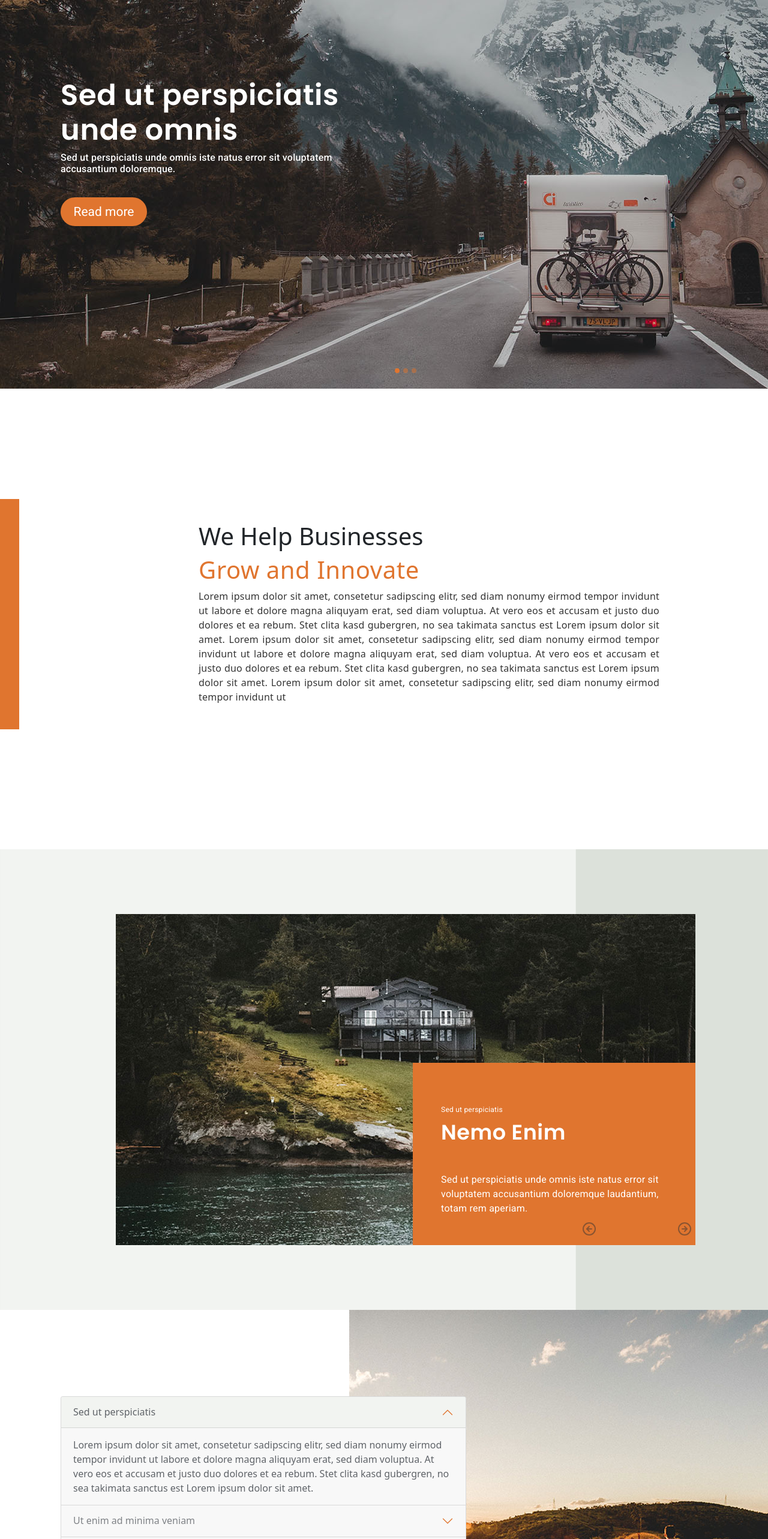
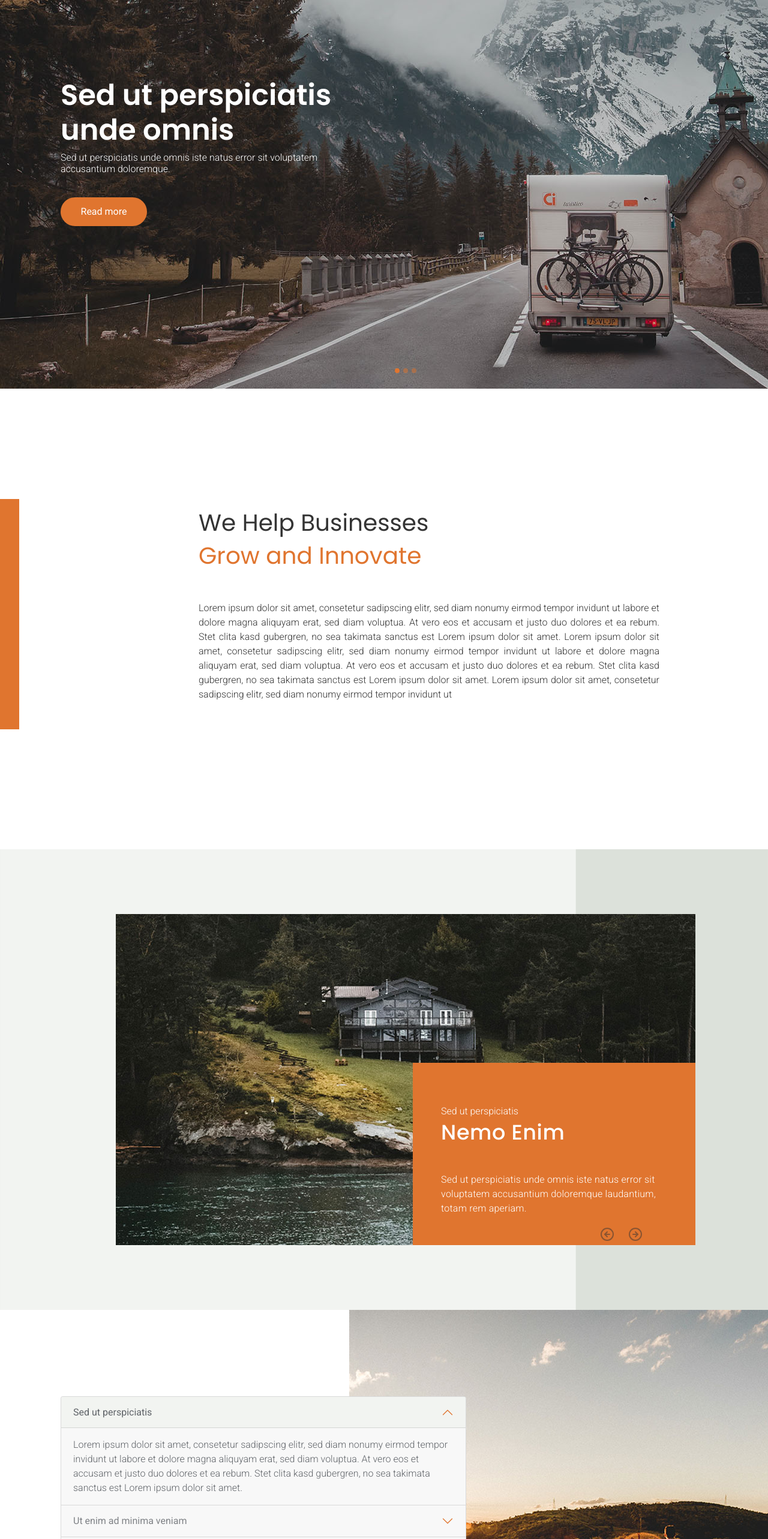
Before and after one commit to franbur/Pin2021Final, a React (Create React App) app: page / in a window 1280 px wide. Shown: the part 120-2686 px from the top of the page at 60% size. Built offline with nearby package versions, Linux system fonts and the light colour scheme.

Commit message:
se crean mixins, se cambian fuentes y estilos de seccion 1,2 y 4, se reorganizan archivos

```diff
--- a/src/App.scss
+++ b/src/App.scss
@@ -1,4 +1,5 @@
-
+@import "/src/assets/conf";
+@import "/src/assets/custom";
 @import "/src/Components/Footer/footer";
 @import "/src/Components/NavBar/NavBar";
 @import "/src/Components/Seccion5/seccion5";
@@ -6,5 +7,3 @@
 @import "/src/Components/Section2/section2";
 @import "/src/Components/Section3/section3";
 @import "/src/Components/Section4/section4";
-@import "/src/assets/conf";
-@import "/src/assets/custom";
--- a/src/Components/Seccion5/_seccion5.scss
+++ b/src/Components/Seccion5/_seccion5.scss
@@ -13,14 +13,13 @@
 }
 
 .titulos-cinco .titulo1{
-  letter-spacing: 0.55px;
+  @include textStyles(Poppins,400,39px,0.55,normal);
   color: #343434;
-  font-weight: bolder;
 }
+
 .titulos-cinco .titulo2{
-  letter-spacing: 0.55px;
+  @include textStyles(Poppins,400,39px,0.55,normal);
   color: #E0752F;
-  font-weight: bolder;
 }
 
 .imagen-cinco{
@@ -63,10 +62,5 @@
 
 .button-cinco{
   margin-top: 4rem;
-  width: 144px;
-  height: 48px;
-  background: #E0752F;
-  color: #FFFFFF;
-  border-radius: 1.5rem;
-  border-style: none;
+ @include btnStyles;
 }
--- a/src/Components/Section1/_section1.scss
+++ b/src/Components/Section1/_section1.scss
@@ -15,40 +15,23 @@
     margin-top: 154px;
     margin-left: 101px;
   }
-
   .titulo-uno{
     width: 554px;
     height: 115px;
-    letter-spacing: 0.67px;
-    font-family: Poppins;
-    font-weight: normal;
-    font-size: 48px;
+    @include textStyles(Poppins,600,48px,0.67,normal);
     color: #FFFFFF;
-  }
-
-  .titulo-dos{
+}
+.titulo-dos{
     width: 30rem;
     height: 2.6;
-    font-style: normal;
-    font-weight:medium;
-    font-size: 16px;
-    font-family: Roboto;
+    @include textStyles(Roboto,300,16px,0.22,normal);
     text-align: left;
-    letter-spacing: 0.22px;
     color: #FFFFFF;
     opacity: 1;
   }
 
   .button{
-    width: 144px;
-    height: 48px;
-    background: #E0752F;
-    color: #FFFFFF;
-    border-radius: 25px;
-    border-style: none;
-    margin-top: 30px;
-    font-family: Roboto;
-    font-size: 21px;
+    @include btnStyles;
   }
 
   .redondeo{
--- a/src/Components/Section2/_section2.scss
+++ b/src/Components/Section2/_section2.scss
@@ -1,6 +1,5 @@
 .contenedor-dos{
     background: #FFFFFF;
-    // top: 768px;
     left: 0px;
     width: 84.5rem;
     height: 48rem;
@@ -10,11 +9,14 @@
   .segunda-parte{
     margin-left: 299px;
   }
-
+  .primerh1{
+    color: #343434;
+    @include textStyles(Poppins,400,39px,0.55,normal);
+  }
 
   .segundoh1{
     color: #E0752F;
-    letter-spacing: 0.55px;
+    @include textStyles(Poppins,400,39px,0.55,normal);
   }
 
   .barra{
@@ -27,8 +29,9 @@
     width: 768px;
     height: 197px;
     display: inline-block;
-    letter-spacing: 0.22px;
+    @include textStyles(Roboto,300,16px,0.22,normal);
     color: #343434;
     opacity: 1;
     text-align: justify;
+    margin-top: 44px;
   }
--- a/src/Components/Section3/_section3.scss
+++ b/src/Components/Section3/_section3.scss
@@ -20,14 +20,14 @@
     position: relative;
     width: 471px;
     height: 304px;
-background: #E0752F;
+    background: #E0752F;
+    padding-bottom: 31px;
 }
 
 .flechas{
 
 position: absolute;
 width: 11.7rem;
-margin-right: 1rem;
 height: 3rem;
 top: 16rem;
 left: 60%;
@@ -36,16 +36,12 @@ left: 60%;
 .texto-caja1{
 width: 25rem;
 height: 1.5rem;
-letter-spacing: 0.22px;
 color: #FFFFFF;
 opacity: 1;
-font-family: Roboto;
-font-weight: normal;
-font-size: 12px;
+@include textStyles(Roboto,300,16px,0.22,normal);
 margin-left: 10%;
 margin-top: 15%;
 margin-bottom: 0px;
-font-style: normal;
 }
 
 .texto-caja2{
@@ -91,7 +87,6 @@ align-items: flex-end;
 .flecha-izquierda{
 background-image: url(../../assets/img/left.svg);
 background-repeat: no-repeat;
-// background-size: 60%;
 width: 2rem;
 height: 1.5rem;
 }
@@ -99,12 +94,6 @@ height: 1.5rem;
 .flecha-derecha{
 background-image: url(../../assets/img/rigth.svg);
 background-repeat: no-repeat;
-// background-size: 60%;
 width: 2rem;
 height: 1.5rem;
 }
-
-.carousel-control-prev{
-border: 1px solid red;
-
-}
--- a/src/Components/Section4/_section4.scss
+++ b/src/Components/Section4/_section4.scss
@@ -6,6 +6,7 @@
     background-image: url(../../assets/img/section4-image.png);
     background-repeat: no-repeat;
     background-position: right;
+
   }
 
   .accordion{
@@ -16,7 +17,13 @@
 
   .accordion-body{
     color:#5f6368;
+    @include textStyles(Roboto,300,16px,0.22,normal);
   }
+
+  .accordion-header{
+    @include textStyles(Roboto,400,16px,0.22,normal);
+  }
+
   .accordion-button colapsed{
     color: orange;
   }
--- a/src/assets/_conf.scss
+++ b/src/assets/_conf.scss
@@ -1,6 +1,29 @@
+@mixin textStyles ($font-family, $font-weight, $font-size, $letter-spacing, $font-style){
+  font-family: $font-family;
+  font-weight: $font-weight;
+  font-size: $font-size;
+  letter-spacing: $letter-spacing;
+  font-style: $font-style;
+}
+@mixin btnStyles {
+  width: 144px;
+  height: 48px;
+  background: #E0752F;
+  color: #FFFFFF;
+  border-radius: 25px;
+  border-style: none;
+  margin-top: 30px;
+  font-family: Roboto;
+  font-size: 16px;
+
+}
+@mixin fullSpace {
+  height: 100%;
+  width: 100%;
+}
+
 body {
     background-image: linear-gradient(to right, #F2F4F1 75%, #DCE1DA 75%);
     padding: 0px;
     margin: 0px;
-    overflow-x: hidden;
   }
--- a/src/assets/_custom.scss
+++ b/src/assets/_custom.scss
@@ -7,5 +7,5 @@ $accordion-button-active-bg:#F2F4F1;
 $accordion-button-color:#7f8286;
 $accordion-icon-color: #E0752F;
 $accordion-icon-active-color: #E0752F;
-@import url('https://fonts.googleapis.com/css2?family=Poppins:wght@600&family=Roboto:wght@400;500&display=swap');
+@import url('https://fonts.googleapis.com/css2?family=Poppins:wght@300;400;500;600&family=Roboto:wght@300;400;500&display=swap');
 @import '../../node_modules/bootstrap/scss/bootstrap.scss';
```
